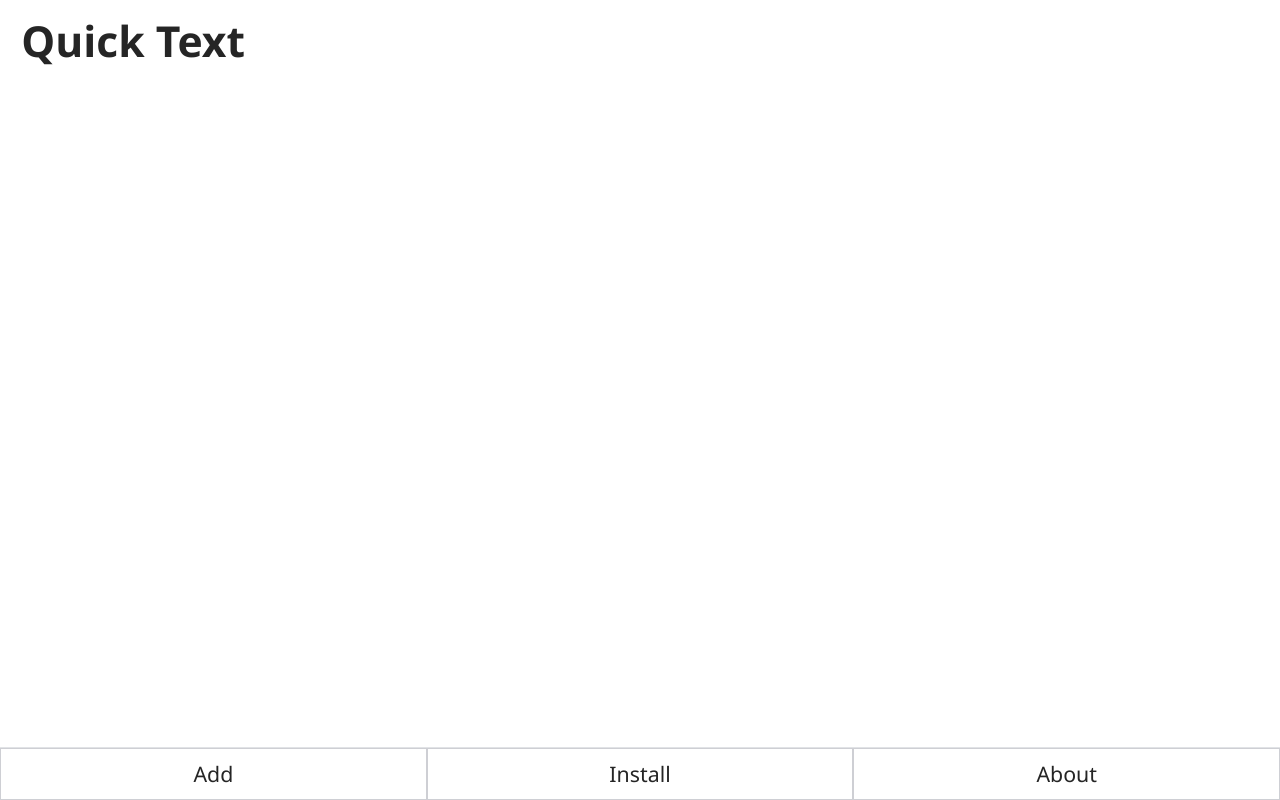
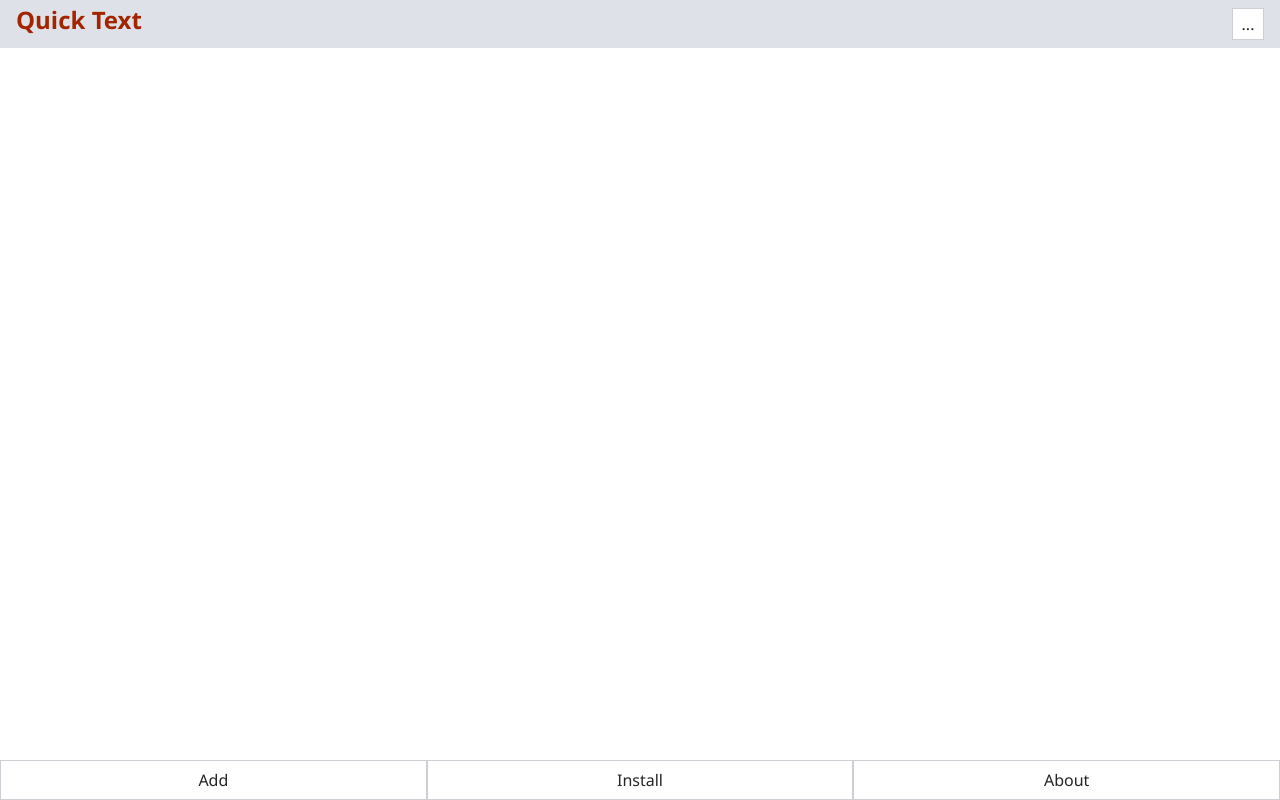
Before and after one commit to fuzzzerd/quicktext, a Vue app: page / in a window 1280 px wide. Built offline with nearby package versions, Linux system fonts and the light colour scheme.

Commit message:
chore: style tweaks

```diff
--- a/src/App.vue
+++ b/src/App.vue
@@ -7,8 +7,11 @@ import ReloadPrompt from './components/ReloadPrompt.vue';
 <template>
   <header class="container">
     <div class="row">
-      <div class="col col-small">
+      <div class="col">
         <h1>Quick Text</h1>
+      </div>
+      <div class="col icons">
+        <button>...</button>
       </div>
     </div>
   </header>
@@ -21,10 +24,25 @@ import ReloadPrompt from './components/ReloadPrompt.vue';
   <ReloadPrompt />
 </template>
 
-<style scoped>
-h1 { margin: 0; }
-h2 { margin: 0; }
-h3 { margin: 0; }
+<style>
+header {
+  background-color: var(--accent-background);
+  color: var(--accent-dark);
+}
+header h1 {
+  margin: 0;
+  padding: 0;
+  font-size: 1.5rem;
+  line-height: 1.5rem;
+}
+
+h2 {
+  margin: 0;
+}
+
+h3 {
+  margin: 0;
+}
 
 main {
   padding-bottom: 52px;
--- a/src/assets/main.css
+++ b/src/assets/main.css
@@ -9,9 +9,9 @@ body, p {
 :root {
   --sans-font: "Segoe UI", Tahoma, Geneva, Verdana, sans-serif;
   --border: #cecfd4;
-  --accent: #fa986b;
-  --accent-dark: #b44512;
-  --accent-light: #f7bca3;
+  --accent: #e05d20;
+  --accent-dark: lch(from var(--accent) calc(l - 20) c h);
+  --accent-light: lch(from var(--accent) calc(l + 20) c h);
 }
 
 :root {
@@ -23,16 +23,17 @@ body, p {
 
 @media (prefers-color-scheme: dark) {
   :root {
-    --background: #34333a;
+    --background: #1a191b;
     --accent-background: #514f5a;
-    --text: #d8d8d8;
+    --text: #ccbaba;
     --text-light: #ffffff;
   }
 }
+
 html {
   font-family: var(--sans-font);
   scroll-behavior: smooth;
-  font-size: 16pt;
+  font-size: 16px;
   color: var(--text);
   background: var(--background);
 }
@@ -137,7 +138,7 @@ textarea:focus {
   outline-color: var(--accent);
   border: 1px solid var(--accent);
   outline: none;
-  box-shadow: 0 0 10px var(--accent);
+  box-shadow: .25rem .25rem .5rem var(--accent-dark);
 }
 
 input[type=checkbox],
@@ -201,3 +202,20 @@ input[type=radio] {
     flex-basis: 100%;
   }
 }
+
+.details {
+  flex: 1;
+  flex-basis: 380px;
+}
+
+.icons {
+  display: flex;
+  flex-grow: 0;
+
+  button {
+    width: 2rem;
+    height: 2rem;
+    margin: 0;
+    padding: 0;
+  }
+}
--- a/src/components/BottomBar.vue
+++ b/src/components/BottomBar.vue
@@ -91,7 +91,7 @@ function addMsg() {
 
 .sliding-panel {
   position: fixed;
-  bottom: 52px;
+  bottom: 40px;
   left: 0;
   width: 100%;
   background-color: var(--accent-background);
--- a/src/components/QuickText.vue
+++ b/src/components/QuickText.vue
@@ -31,7 +31,7 @@ function removeItem(data: string) {
 </script>
 
 <template>
-  <div class="row fill-width" v-for="qt in stringStore.quickTexts" :key="qt.id">
+  <div class="row fill-width item" v-for="qt in stringStore.quickTexts" :key="qt.id">
     <div class="col details">
       {{ qt.text }}
     </div>
@@ -46,22 +46,13 @@ function removeItem(data: string) {
 <style scoped>
 .fill-width {
   justify-content: space-between;
+  align-items: center;
 }
 
-.details {
-  flex: 1;
-  flex-basis: 380px;
-}
-
-.icons {
-  display: flex;
-  flex-grow: 0;
-
-  button {
-    width: 50px;
-    height: 50px;
-    margin: 0;
-    padding: 0;
-  }
+.item {
+  /* &:first-child{
+    border-top: 1px dashed var(--accent);
+  } */
+  border-bottom: 1px dashed var(--accent);
 }
 </style>
```
